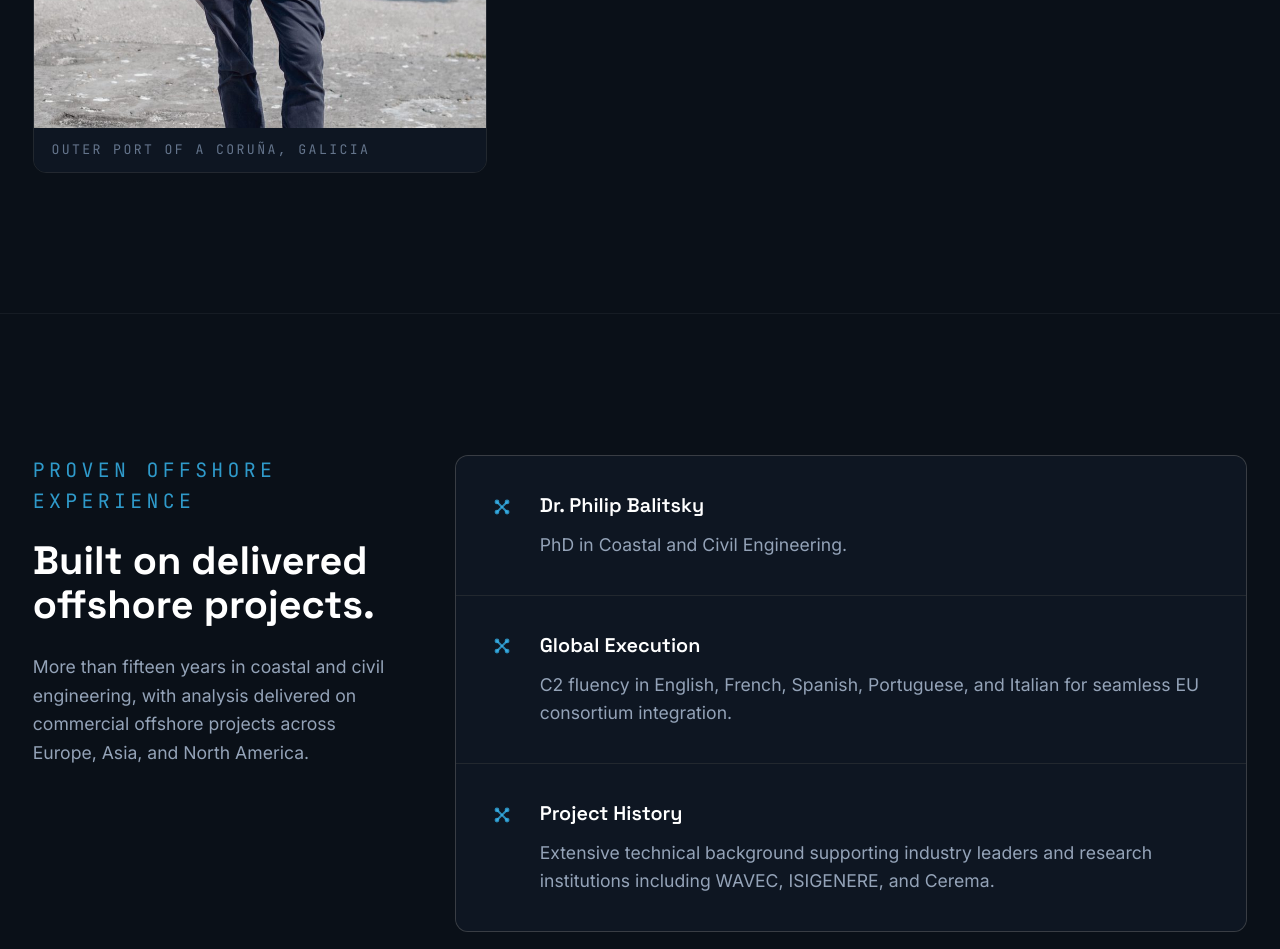
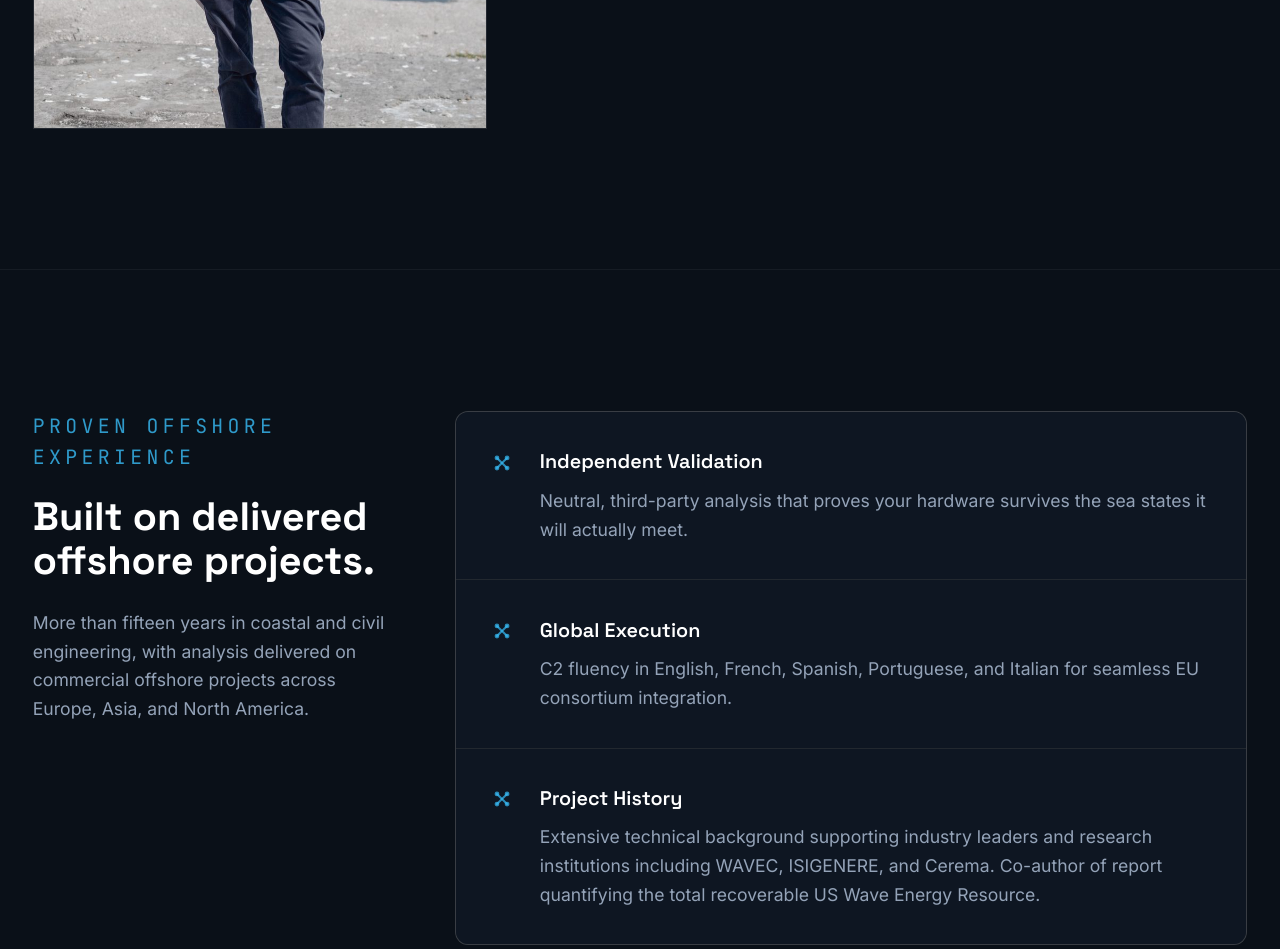
Before and after one commit to PBali24/oceanplatformsystems, a plain HTML site: page index.html in a window 1280 px wide. Shown: the part 3143-4092 px from the top of the page. Drawn offline with nearby package versions, Linux system fonts and the light colour scheme.

Commit message:
Refine founder photo, logo size, and experience items
- Founder photo: square corners, remove caption
- Logo: +20% larger
- Experience: replace founder item with Independent Validation;
  add US wave energy resource co-authorship to Project History

Co-Authored-By: Claude Opus 4.8 <noreply@anthropic.com>

```diff
--- a/index.html
+++ b/index.html
@@ -73,8 +73,8 @@
         html { zoom: 1.10; }
         /* Approach section stays at base size (cancels the global scale) */
         #forward { zoom: 0.909091; }
-        /* Logo: +20% from base (1.10 global x 1.0909 = 1.20) */
-        header img { zoom: 1.0909; }
+        /* Logo: +44% from base (1.10 global x 1.309 = 1.44) */
+        header img { zoom: 1.309; }
         /* Capability number bullets (01-04): +15% from base (1.10 x 1.0455 = 1.15) */
         #capabilities .bg-panel > span { zoom: 1.0455; }
     </style>
@@ -261,13 +261,10 @@
                 <div class="grid gap-12 lg:grid-cols-5 lg:items-center">
                     <!-- Portrait: founder at the outer port of A Coruña -->
                     <div class="lg:col-span-2">
-                        <figure class="overflow-hidden rounded-xl border border-white/10">
+                        <figure class="border border-white/10">
                             <img src="assets/founder-coruna.jpg"
                                  alt="Dr. Philip Balitsky at the outer port of A Coruña"
                                  class="w-full h-auto object-cover" loading="lazy" width="850" height="1086">
-                            <figcaption class="bg-panel px-4 py-3 font-mono text-xs uppercase tracking-[0.18em] text-slate-500">
-                                Outer port of A Coruña, Galicia
-                            </figcaption>
                         </figure>
                     </div>
                     <!-- Bio -->
@@ -314,9 +311,10 @@
                                 <svg class="w-5 h-5" viewBox="0 0 24 24" stroke="currentColor" stroke-width="2.2" stroke-linecap="round"><line x1="6.5" y1="6.5" x2="17.5" y2="17.5"/><line x1="17.5" y1="6.5" x2="6.5" y2="17.5"/><circle cx="6.5" cy="6.5" r="2.6" fill="currentColor" stroke="none"/><circle cx="17.5" cy="6.5" r="2.6" fill="currentColor" stroke="none"/><circle cx="6.5" cy="17.5" r="2.6" fill="currentColor" stroke="none"/><circle cx="17.5" cy="17.5" r="2.6" fill="currentColor" stroke="none"/></svg>
                             </span>
                             <div>
-                                <h3 class="font-display text-lg font-semibold text-white">Dr. Philip Balitsky</h3>
+                                <h3 class="font-display text-lg font-semibold text-white">Independent Validation</h3>
                                 <p class="mt-2 leading-relaxed text-slate-400">
-                                    PhD in Coastal and Civil Engineering.
+                                    Neutral, third-party analysis that proves your hardware survives the
+                                    sea states it will actually meet.
                                 </p>
                             </div>
                         </div>
@@ -343,6 +341,7 @@
                                 <p class="mt-2 leading-relaxed text-slate-400">
                                     Extensive technical background supporting industry leaders and
                                     research institutions including WAVEC, ISIGENERE, and Cerema.
+                                    Co-author of report quantifying the total recoverable US Wave Energy Resource.
                                 </p>
                             </div>
                         </div>
```
